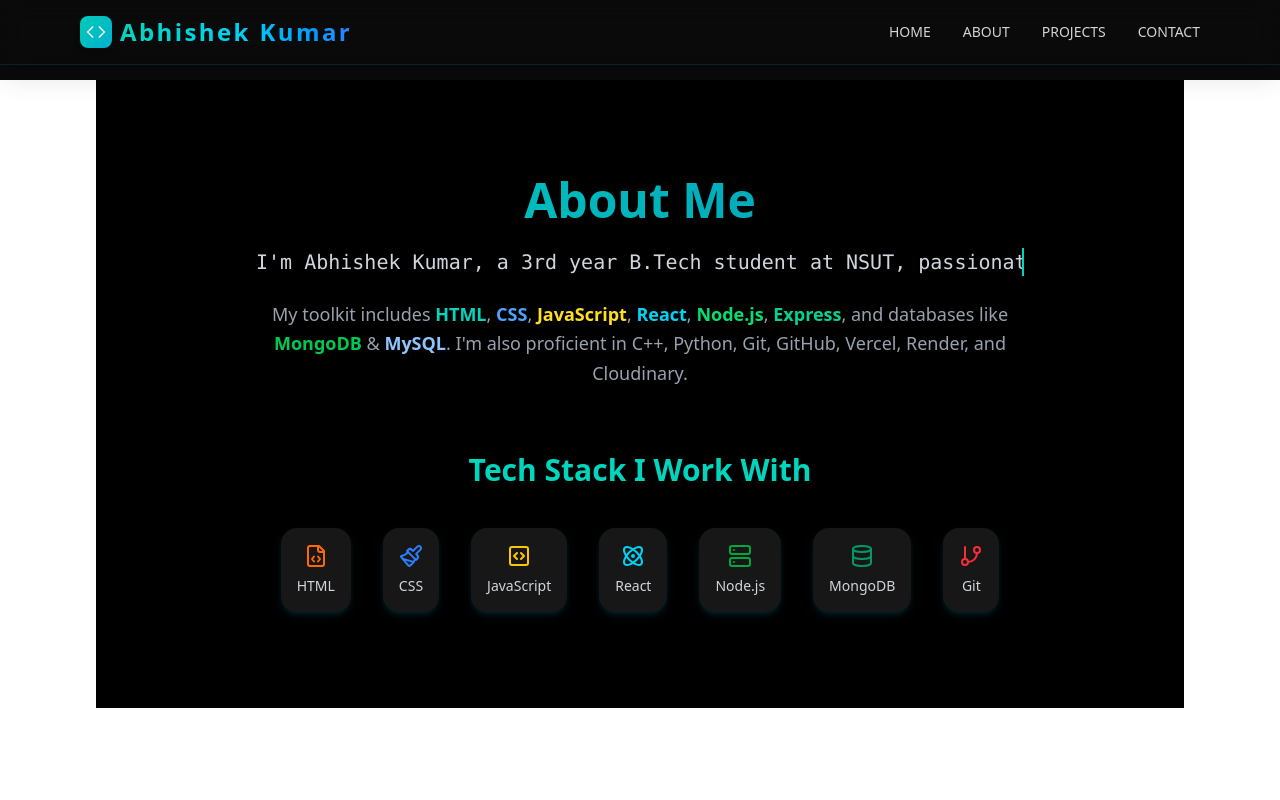
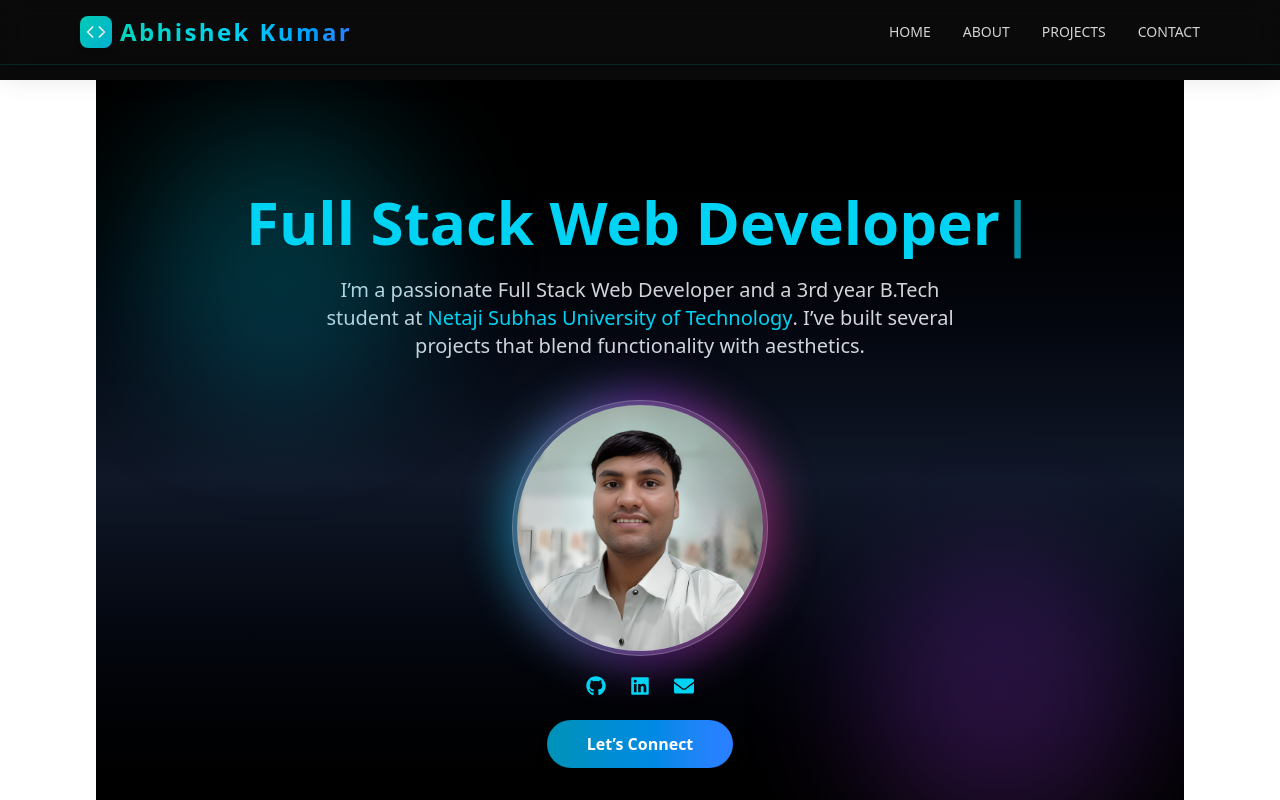
Before and after one commit to abhishek5703/portfolio, a React (Vite) app: page / in a window 1280 px wide. Shown: the top 800 px of the page. Built offline with nearby package versions, Linux system fonts and the light colour scheme.

Commit message:
update home page

```diff
--- a/src/pages/Hero.jsx
+++ b/src/pages/Hero.jsx
@@ -1,69 +1,79 @@
 import React from "react";
-import { motion } from "framer-motion";
-import {
-  FileCode,
-  Paintbrush,
-  CodeSquare,
-  Atom,
-  Server,
-  Database,
-  GitBranch,
-} from "lucide-react";
+import Typewriter from "typewriter-effect";
+import { FaLinkedin, FaGithub, FaEnvelope } from "react-icons/fa";
+import myImg from "/abhishek.png";
 
-const tech = [
-  { name: "HTML", icon: <FileCode className="text-orange-500 w-6 h-6" /> },
-  { name: "CSS", icon: <Paintbrush className="text-blue-500 w-6 h-6" /> },
-  { name: "JavaScript", icon: <CodeSquare className="text-yellow-400 w-6 h-6" /> },
-  { name: "React", icon: <Atom className="text-cyan-400 w-6 h-6" /> },
-  { name: "Node.js", icon: <Server className="text-green-600 w-6 h-6" /> },
-  { name: "MongoDB", icon: <Database className="text-emerald-600 w-6 h-6" /> },
-  { name: "Git", icon: <GitBranch className="text-red-500 w-6 h-6" /> },
-];
+const Hero = () => {
+  return (
+    <div
+      id="hero"
+      className="relative min-h-screen bg-gradient-to-b from-black via-gray-900 to-black flex flex-col items-center justify-center text-white px-6 py-16 overflow-hidden"
+    >
+      {/* Glowing Background Circles */}
+      <div className="absolute top-10 left-10 w-72 h-72 bg-cyan-400 opacity-20 rounded-full blur-3xl animate-pulse" />
+      <div className="absolute bottom-10 right-10 w-72 h-72 bg-purple-500 opacity-20 rounded-full blur-3xl animate-pulse" />
 
-const About = () => {
-  return (
-    <section id="about" className="py-24 px-6 bg-black text-white">
-      <motion.div
-        initial={{ opacity: 0, y: 50 }}
-        whileInView={{ opacity: 1, y: 0 }}
-        transition={{ duration: 0.7 }}
-        viewport={{ once: true }}
-        className="max-w-5xl mx-auto text-center"
-      >
-        <h2 className="text-4xl md:text-5xl font-bold text-transparent bg-clip-text bg-gradient-to-r from-teal-400 to-cyan-600 animate-shimmer">
-          About Me
-        </h2>
+      {/* Typewriter Heading */}
+      <h1 className="text-4xl md:text-6xl font-bold text-center mb-6 text-cyan-400 animate-fade-in-up">
+        <Typewriter
+          options={{
+            strings: [
+              "Hi, I'm Abhishek Kumar",
+              "Full Stack Web Developer",
+              "Welcome to My Portfolio",
+            ],
+            autoStart: true,
+            loop: true,
+            delay: 60,
+            deleteSpeed: 40,
+          }}
+        />
+      </h1>
 
-        <p className="mt-6 text-lg md:text-xl font-medium text-gray-300 max-w-3xl mx-auto font-mono animate-typing overflow-hidden whitespace-nowrap border-r-2 border-teal-400">
-          I'm Abhishek Kumar, a 3rd year B.Tech student at NSUT, passionate about full-stack web development, problem solving, and building real-world products.
+      {/* Subheading */}
+      <p className="text-lg md:text-xl text-center text-gray-300 mb-10 max-w-2xl animate-fade-in-up delay-100">
+        I’m a passionate Full Stack Web Developer and a 3rd year B.Tech student at
+        <span className="text-cyan-400 font-medium"> Netaji Subhas University of Technology</span>.
+        I’ve built several projects that blend functionality with aesthetics.
       </p>
 
-        <p className="mt-6 text-base md:text-lg text-gray-400 leading-relaxed max-w-3xl mx-auto">
-          My toolkit includes <span className="text-teal-400 font-semibold">HTML</span>, <span className="text-blue-400 font-semibold">CSS</span>, <span className="text-yellow-300 font-semibold">JavaScript</span>, <span className="text-cyan-400 font-semibold">React</span>, <span className="text-green-400 font-semibold">Node.js</span>, <span className="text-emerald-400 font-semibold">Express</span>, and databases like <span className="text-green-500 font-semibold">MongoDB</span> & <span className="text-blue-300 font-semibold">MySQL</span>. I'm also proficient in C++, Python, Git, GitHub, Vercel, Render, and Cloudinary.
-        </p>
+      {/* Image Card with Glow and Glassmorphism */}
+      <div className="relative group mb-16 animate-fade-in-up delay-200">
+        <div className="absolute -inset-1 rounded-full bg-gradient-to-r from-cyan-400 via-purple-500 to-pink-500 blur-xl opacity-60 group-hover:opacity-100 transition duration-1000 animate-spin-slow"></div>
 
-        <h3 className="mt-16 text-2xl md:text-3xl font-bold text-teal-400 shimmer-text">
-          Tech Stack I Work With
-        </h3>
+        <div className="relative w-64 h-64 p-1 rounded-full backdrop-blur-xl bg-white/10 border border-white/20 shadow-xl overflow-hidden">
+          <img
+            src={myImg}
+            alt="Abhishek Kumar"
+            className="w-full h-full object-cover rounded-full"
+          />
+        </div>
 
-        <div className="mt-10 flex flex-wrap justify-center gap-8">
-          {tech.map((t, index) => (
-            <motion.div
-              key={t.name}
-              initial={{ opacity: 0, scale: 0.8 }}
-              whileInView={{ opacity: 1, scale: 1 }}
-              transition={{ delay: index * 0.1 }}
-              viewport={{ once: true }}
-              className="flex flex-col items-center gap-2 bg-neutral-900 hover:scale-105 transition-transform p-4 rounded-2xl shadow-md shadow-cyan-700/20"
+        {/* Floating Social Icons */}
+        <div className="absolute bottom-[-40px] left-1/2 transform -translate-x-1/2 flex gap-6 text-xl text-cyan-400">
+          <a href="https://github.com/abhishek5703" target="_blank" rel="noopener noreferrer" className="hover:scale-125 transition">
+            <FaGithub />
+          </a>
+          <a href="https://www.linkedin.com/in/abhishekkumar8983/" target="_blank" rel="noopener noreferrer" className="hover:scale-125 transition">
+            <FaLinkedin />
+          </a>
+          <a href="mailto:abhikumar898307@gmail.com" className="hover:scale-125 transition">
+            <FaEnvelope />
+          </a>
+        </div>
+      </div>
+
+      {/* CTA Button with Hover Effects */}
+      <button
+        onClick={() => {
+          document.getElementById("contact")?.scrollIntoView({ behavior: "smooth" });
+        }}
+        className="bg-gradient-to-r from-cyan-600 to-blue-500 hover:from-cyan-500 hover:to-indigo-500 text-white font-semibold py-3 px-10 rounded-full shadow-lg transition-all duration-300 transform hover:scale-105 hover:shadow-2xl animate-fade-in-up delay-300 cursor-pointer"
       >
-              <div>{t.icon}</div>
-              <span className="text-sm text-gray-300">{t.name}</span>
-            </motion.div>
-          ))}
+        Let’s Connect
+      </button>
     </div>
-      </motion.div>
-    </section>
   );
 };
 
-export default About;
+export default Hero;
```
Lines whose indentation alone changed are shown as unchanged.
